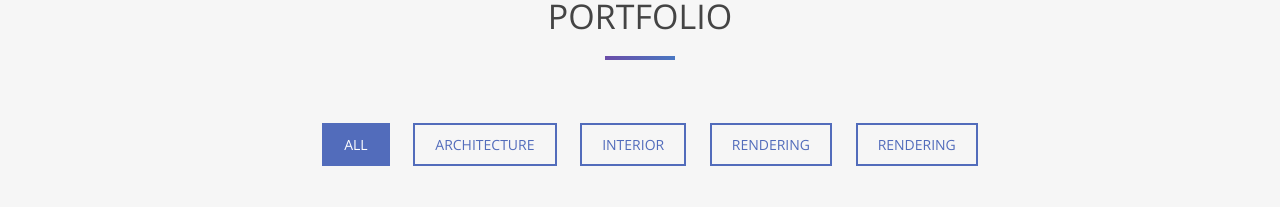
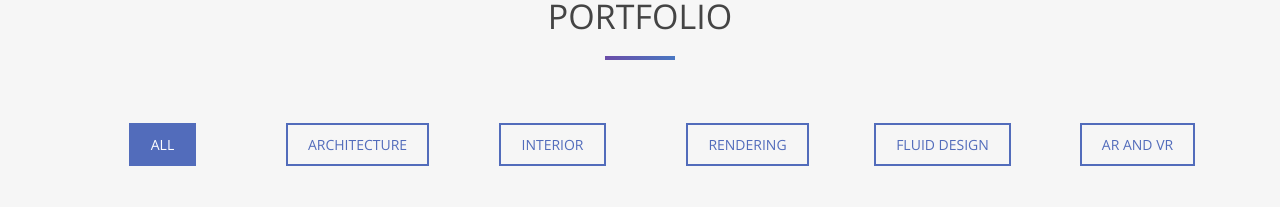
Before and after one commit to kartikderasari/arkeytec.github.io-1, a plain HTML site: page index.html in a window 1280 px wide. Shown: the part 2780-2987 px from the top of the page. Drawn offline with nearby package versions, Linux system fonts and the light colour scheme.

Commit message:
Update index.html

```diff
--- a/index.html
+++ b/index.html
@@ -235,36 +235,73 @@
       <h2>Portfolio</h2>
       <hr>
     </div>
+    <div class="row">
+
+      <div class="col-xs-6 col-md-2">
         <div class="categories">
           <ul class="cat">
-        <li>
             <ol class="type">
                 <li><a href="#" data-filter="*" class="active">All</a></li>
+            </ol>
+            </ul>
+        </div>
+      </div>
+
+      <div class="col-xs-6 col-md-2">
+        <div class="categories">
+          <ul class="cat">
+            <ol class="type">
               <li><a href="#" data-filter=".architecture">Architecture</a></li>
+            </ol>
+            </ul>
+        </div>
+      </div>
 
+      <div class="col-xs-6 col-md-2">
+        <div class="categories">
+          <ul class="cat">
+            <ol class="type">
+              <li><a href="#" data-filter=".interior">Interior</a></li>
+            </ol>
+            </ul>
+        </div>
+      </div>
 
-          </ol>
-        </li>
-        <li>
+      <div class="col-xs-6 col-md-2">
+        <div class="categories">
+          <ul class="cat">
             <ol class="type">
-
-            <li><a href="#" data-filter=".interior">Interior</a></li>
               <li><a href="#" data-filter=".rendering">Rendering</a></li>
 
             </ol>
-        </li>
+            </ul>
+        </div>
+      </div>
 
-        <li>
+      <div class="col-xs-6 col-md-2">
+        <div class="categories">
+          <ul class="cat">
             <ol class="type">
+              <li><a href="#" data-filter=".fluiddesign">Fluid Design</a></li>
+
+            </ol>
+            </ul>
+        </div>
+      </div>
+
+      <div class="col-xs-6 col-md-2">
+        <div class="categories">
+          <ul class="cat">
+            <ol class="type">
+              <li><a href="#" data-filter=".arandvr">AR and VR</a></li>
+
+            </ol>
+            </ul>
+        </div>
+      </div>
+    </div>
 
 
-            <li><a href="#" data-filter=".rendering">Rendering</a></li>
-
-          </ol>
-        </li>
-      </ul>
-      <div class="clearfix"></div>
-    </div>
     <div class="row">
       <div class="portfolio-items">
         <div class="col-sm-6 col-md-3 col-lg-3 architecture">
@@ -341,6 +378,12 @@
         </div>
       </div>
     </div>
+
+
+
+
+
+
   </div>
 </div>
 <!-- Achievements Section -->
@@ -500,5 +543,20 @@
 <script type="text/javascript" src="js/jqBootstrapValidation.js"></script>
 <script type="text/javascript" src="js/contact_me.js"></script>
 <script type="text/javascript" src="js/main.js"></script>
+
+
+<!--Start of Tawk.to Script-->
+<script type="text/javascript">
+  var Tawk_API=Tawk_API||{}, Tawk_LoadStart=new Date();
+  (function(){
+  var s1=document.createElement("script"),s0=document.getElementsByTagName("script")[0];
+  s1.async=true;
+  s1.src='https://embed.tawk.to/5e63b04f8d24fc22658651eb/default';
+  s1.charset='UTF-8';
+  s1.setAttribute('crossorigin','*');
+  s0.parentNode.insertBefore(s1,s0);
+  })();
+  </script>
+  <!--End of Tawk.to Script-->
 </body>
 </html>
```
Lines whose indentation alone changed are shown as unchanged.
